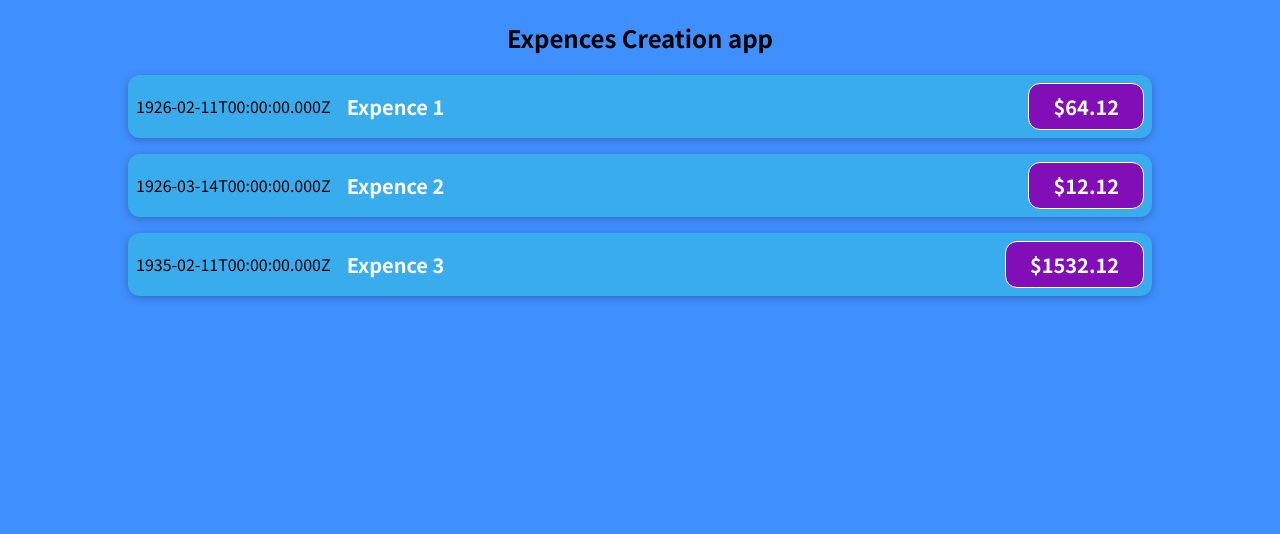
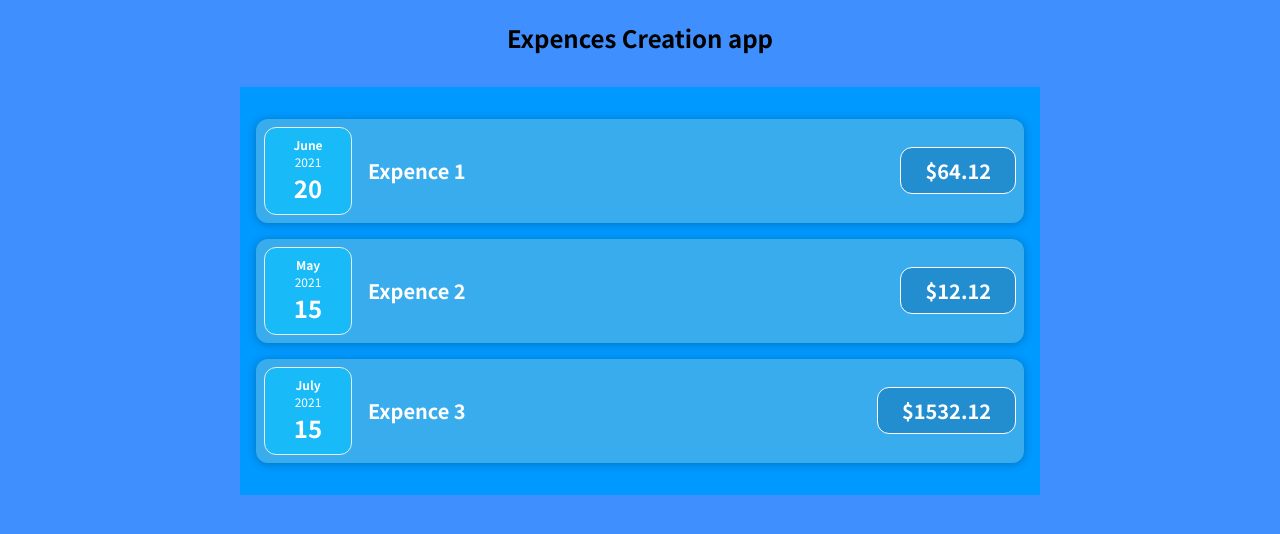
Before and after one commit to ShahzebMalik107/React_expense_calculator, a JavaScript app: page / in a window 1280 px wide. Shown: the top 534 px of the page. Built offline with nearby package versions, Linux system fonts and the light colour scheme.

Commit message:
React Custom wrapper

```diff
--- a/src/App.js
+++ b/src/App.js
@@ -1,4 +1,4 @@
-import ExpenseItem from './comonents/ExpenseItem';
+import ExpenseItem from './comonents/ExpenseComponent/NewExpenceComponent';
 
 
 function App() {
@@ -7,28 +7,26 @@ function App() {
       id: 'e1',
       title: 'Expence 1',
       amount: 64.12,
-      date: new Date(20,7,2021)
+      date: new Date(2021, 5 , 20)
     },
     {
       id: 'e2',
       title: 'Expence 2',
       amount: 12.12,
-      date: new Date(20,8,2021)
+      date: new Date(2021,4,15)
     },
     {
       id: 'e3',
       title: 'Expence 3',
       amount: 1532.12,
-      date: new Date(29,7,2021)
+      date: new Date(2021,6,15)
     }
-  ]
+  ];
 
   return (
     <div className="container">
       <center><h2>Expences Creation app</h2></center>
-      <ExpenseItem title={expenses[0].title} amount={expenses[0].amount} date={expenses[0].date} ></ExpenseItem>
-      <ExpenseItem title={expenses[1].title} amount={expenses[1].amount} date={expenses[1].date} ></ExpenseItem>
-      <ExpenseItem title={expenses[2].title} amount={expenses[2].amount} date={expenses[2].date} ></ExpenseItem>
+      <ExpenseItem expenses={expenses}/>
     </div>
   );
 }
--- /dev/null
+++ b/src/comonents/ExpenseComponent/ExpenseDate.js
@@ -0,0 +1,24 @@
+import './ExprenseDate.css'
+
+function ExpenseDate(props) {
+
+    const month = props.date.toLocaleString('en-us', { month: 'long' });
+    const days = props.date.toLocaleString('en-us', { day: '2-digit' });
+    const year = props.date.getFullYear();
+    return (
+        <div className="expense-date">
+            <div className="expense-date__month">
+                {month}
+            </div>
+            <div className="expense-date__year">
+                {year}
+            </div>
+            <div className="expense-date__day">
+                {days}
+            </div>
+        </div>
+    );
+
+}
+
+export default ExpenseDate;
--- a/src/comonents/ExpenseItem.css
+++ b/src/comonents/ExpenseComponent/ExpenseItem.css
@@ -2,10 +2,8 @@
     display: flex;
     justify-content: space-between;
     align-items: center;
-    box-shadow: 0 2px 8px rgba(0, 0, 0, 0.25);
     padding: 0.5rem;
     margin: 1rem 0;
-    border-radius: 12px;
     background-color: #39acee;
   }
 
@@ -31,7 +29,7 @@
     font-size: 1rem;
     font-weight: bold;
     color: white;
-    background-color: #810eb6;
+    background-color: #0e73b686;
     border: 1px solid white;
     padding: 0.5rem;
     border-radius: 12px;
--- a/src/comonents/ExpenseItem.js
+++ b/src/comonents/ExpenseComponent/ExpenseItem.js
@@ -1,19 +1,19 @@
 import './ExpenseItem.css'
+import ExpenseDate from './ExpenseDate';
+import Card from './card'
 
 function ExpenseItem(props) {
 
     return (
-        <div className="expense-item">
-            <div>
-                {props.date.toISOString()}
-            </div>
+        <Card className="expense-item">
+           <ExpenseDate date={props.date}/>
             <div className="expense-item__description">
                 <h2>{props.title}</h2>
                 <div className="expense-item__price">
                     ${props.amount}
                 </div>
             </div>
-        </div>
+        </Card>
     );
 }
 
--- /dev/null
+++ b/src/comonents/ExpenseComponent/ExprenseDate.css
@@ -0,0 +1,26 @@
+.expense-date {
+    display: flex;
+    flex-direction: column;
+    width: 5.5rem;
+    height: 5.5rem;
+    border: 1px solid #ececec;
+    background-color: #04c4ff9d;
+    color: white;
+    border-radius: 12px;
+    align-items: center;
+    justify-content: center;
+}
+
+.expense-date__month {
+    font-size: 0.75rem;
+    font-weight: bold;
+}
+
+.expense-date__year {
+    font-size: 0.75rem;
+}
+
+.expense-date__day {
+    font-size: 1.5rem;
+    font-weight: bold;
+}
--- /dev/null
+++ b/src/comonents/ExpenseComponent/NewExpenceComponent.js
@@ -0,0 +1,15 @@
+import './NewExpenceItem.css';
+import ExpenseItem from './ExpenseItem';
+
+function NewExpence(props) {
+    // const expenses = props.expenses;
+    return (
+        <div className="expenses">
+            <ExpenseItem title={props.expenses[0].title} amount={props.expenses[0].amount} date={props.expenses[0].date} ></ExpenseItem>
+            <ExpenseItem title={props.expenses[1].title} amount={props.expenses[1].amount} date={props.expenses[1].date} ></ExpenseItem>
+            <ExpenseItem title={props.expenses[2].title} amount={props.expenses[2].amount} date={props.expenses[2].date} ></ExpenseItem>
+        </div>
+    );
+}
+
+export default NewExpence;
--- /dev/null
+++ b/src/comonents/ExpenseComponent/NewExpenceItem.css
@@ -0,0 +1,7 @@
+.expenses {
+    padding: 1rem;
+    background-color: rgb(0, 153, 255);
+    margin: 2rem auto;
+    width: 50rem;
+    max-width: 95%;
+  }
--- /dev/null
+++ b/src/comonents/ExpenseComponent/card.css
@@ -0,0 +1,4 @@
+.card{
+    border-radius: 12px;
+    box-shadow: 0 1px 8px rgba(0, 0, 0, 0.25);
+}
--- /dev/null
+++ b/src/comonents/ExpenseComponent/card.js
@@ -0,0 +1,13 @@
+import './card.css'
+
+function Card (props){
+    const classes =' card ' + props.className;
+    return(
+        <div className={classes}>
+            {props.children}
+        </div>
+    )
+}
+
+
+export default Card;
```
